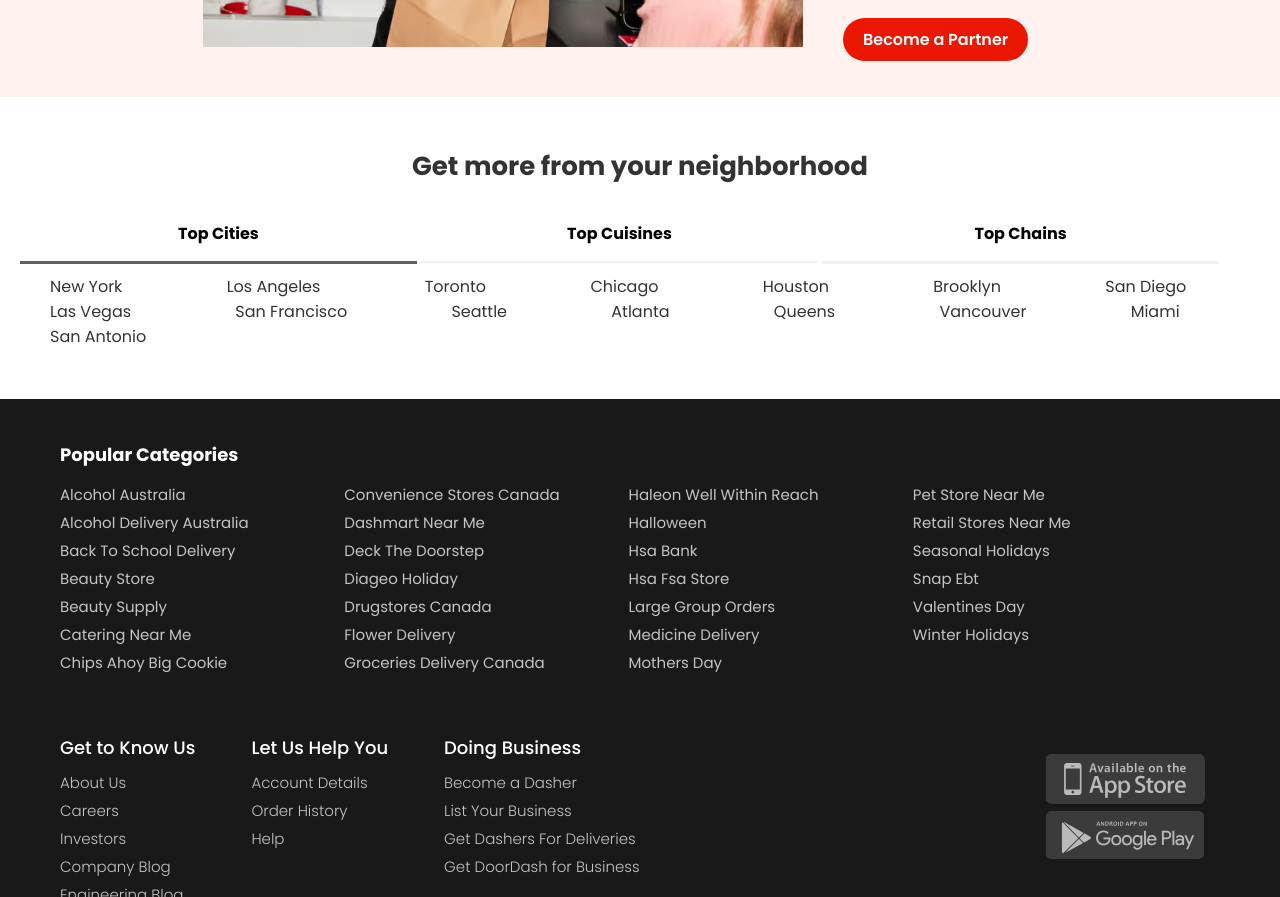
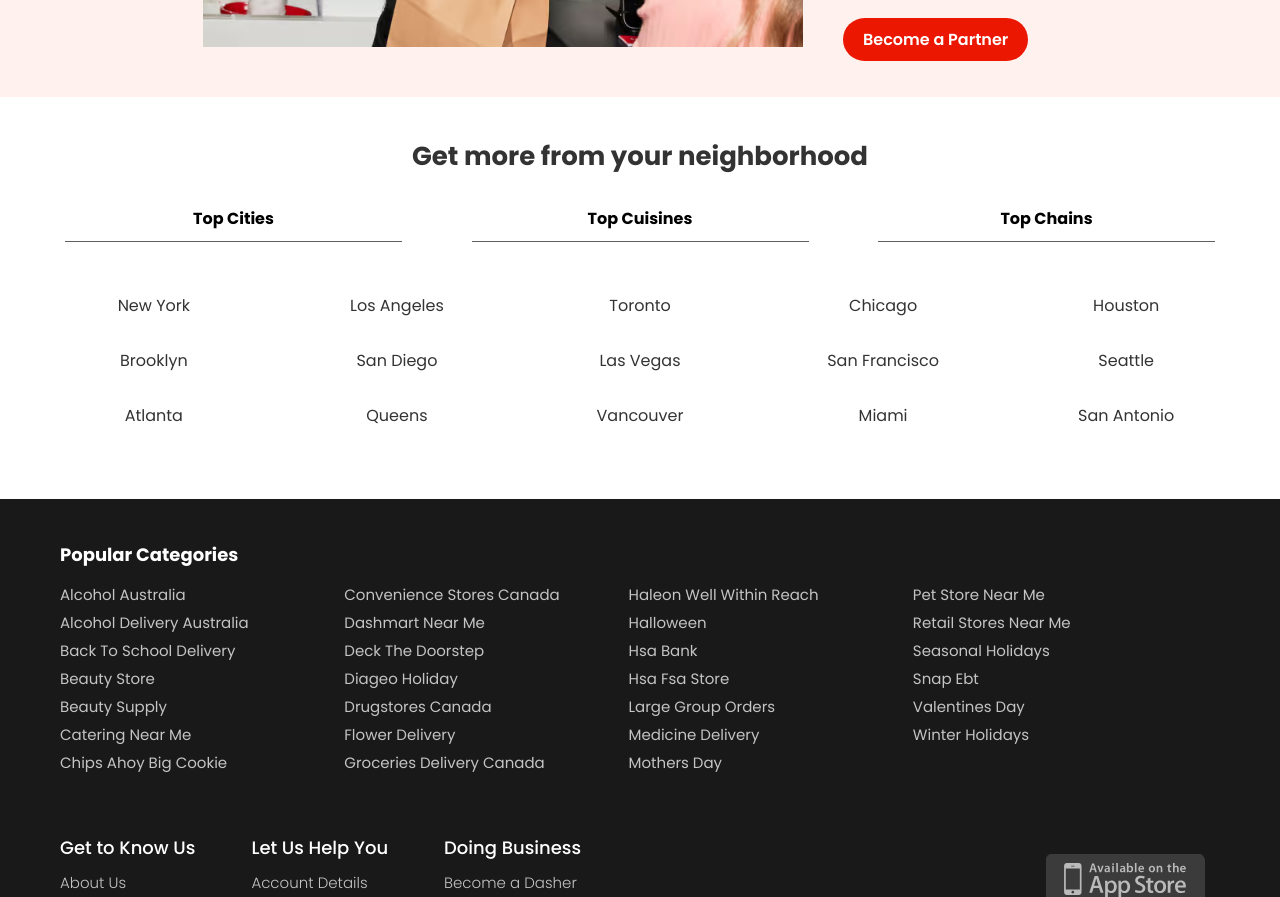
Before and after one commit to johnolaojo4/DoorDash-Project, a plain HTML site: page index.html in a window 1280 px wide. Shown: the part 6382-7279 px from the top of the page. Drawn offline with Linux system fonts and the light colour scheme.

Commit message:
Made changes to SECTION 9 div

```diff
--- a/styles.css
+++ b/styles.css
@@ -78,7 +78,7 @@ nav a {
     height: 150px;
     position: absolute;
     top: 250px;
-    left: 350px;
+    left: 280px;
     color: white;
     text-align: center;
 }
@@ -608,118 +608,65 @@ span {
 
 /* Section 9 */
 .section9 {
-    margin-top: 50px;
-    margin-bottom: 50px;
+    padding: 40px 25px;
+}
+
+.HD1 {
+    font-size: 26px;
+    font-weight: 700;
+    color: #333;
+    text-align: center;
+}
+
+.top-section {
+    display: flex;
+    flex-wrap: wrap;
+    justify-content: space-between;
+    padding: 20px;
 
 }
 
-.HD1 {
-    font-size: 26px; /* Size for the main header */
-    font-weight: 700;
-    color: #333; /* Darker text color */
-    margin: auto;
-    text-align: center;
-    padding-bottom: 20px;
-}
-
-
-.top-section {
-    overflow: hidden;
-    margin-bottom: 20px;
-    text-align: center;
-    margin-inline: 20px;
-    display: inline;
-}
-
-.sect9  .top-section a {
-    display: inline-block;
+.top-section a {
+    display: block;
     text-decoration: none;
     color: #000;
     font-weight: bold;
-    padding-top: 15px;
-    padding-bottom: 15px;
-
-}
-
-.sect9 a:hover {
-    text-decoration: none; /* Underline on hover */
-    background-color: #F7F7F7;
-}
-
-
-.TOP1 {
-    box-sizing: border-box;
-    width: 31%;
-    margin-bottom: 10px;
-    justify-content: center;
-    align-items: center;
+    padding: 10px 0;
+    width: calc(30% - 20px);
+    margin: 0 20px;
+    background: rgb(255, 255, 255);
     text-align: center;
-    background: rgb(255, 255, 255);
-    border-bottom: 3px solid #606060;
+    border-bottom: 1.5px solid #606060;
     transition: background-color 0.15s ease-in-out, box-shadow 0.15s ease-in-out;
 }
 
-.TOP2 {
-    box-sizing: border-box;
-    width: 31%;
-    justify-content: center;
-    align-items: center;
-    text-align: center;
-    background: rgb(255, 255, 255);
-    border-bottom: 2px solid #f1f1f1;
-    transition: background-color 0.15s ease-in-out, box-shadow 0.15s ease-in-out;
+.top-section a:hover {
+    text-decoration: none;
+    background-color: #F7F7F7;
+    border-bottom: 2px solid #606060;
 }
 
-.TOP3 {
-    box-sizing: border-box;
-    width: 31%;
-    justify-content: center;
-    align-items: center;
-    text-align: center;
-    background: rgb(255, 255, 255);
-    border-bottom: 3px solid #f1f1f1;
-    transition: background-color 0.15s ease-in-out, box-shadow 0.15s ease-in-out;
-    text-decoration: none;
+.col-container {
+    display: flex;
+    flex-wrap: wrap;
+    justify-content: space-between;
+    padding: 16px;
 }
-
-
-.top-cuisines, .top-chains {
-    display: none;
-}
-
 
 .col-container a {
     color: #333;
     text-decoration: none;
-    padding-inline: 50px;
-    padding-block: 10px;
-    margin: auto;
+    padding: 5px;
+    flex: 0 1 calc(18% - 20px);
+    margin: 10px;
     text-align: center;
     transition: background-color 0.3s;
-
+    display: block;
 }
-
-.list1, .list2, .list3 {
-    margin: auto;
-   align-items: center;
-   padding: 20px;
-}
-
-.list1, .list2, .list3 a {
-    margin: auto;
-   align-items: center;
-   padding: auto;
-   text-align: center;
-}
-
-
 
 .col-container a:hover {
     background-color: #e0e0e0;
 }
-
-
-
 
 
 /* Footer */
```
